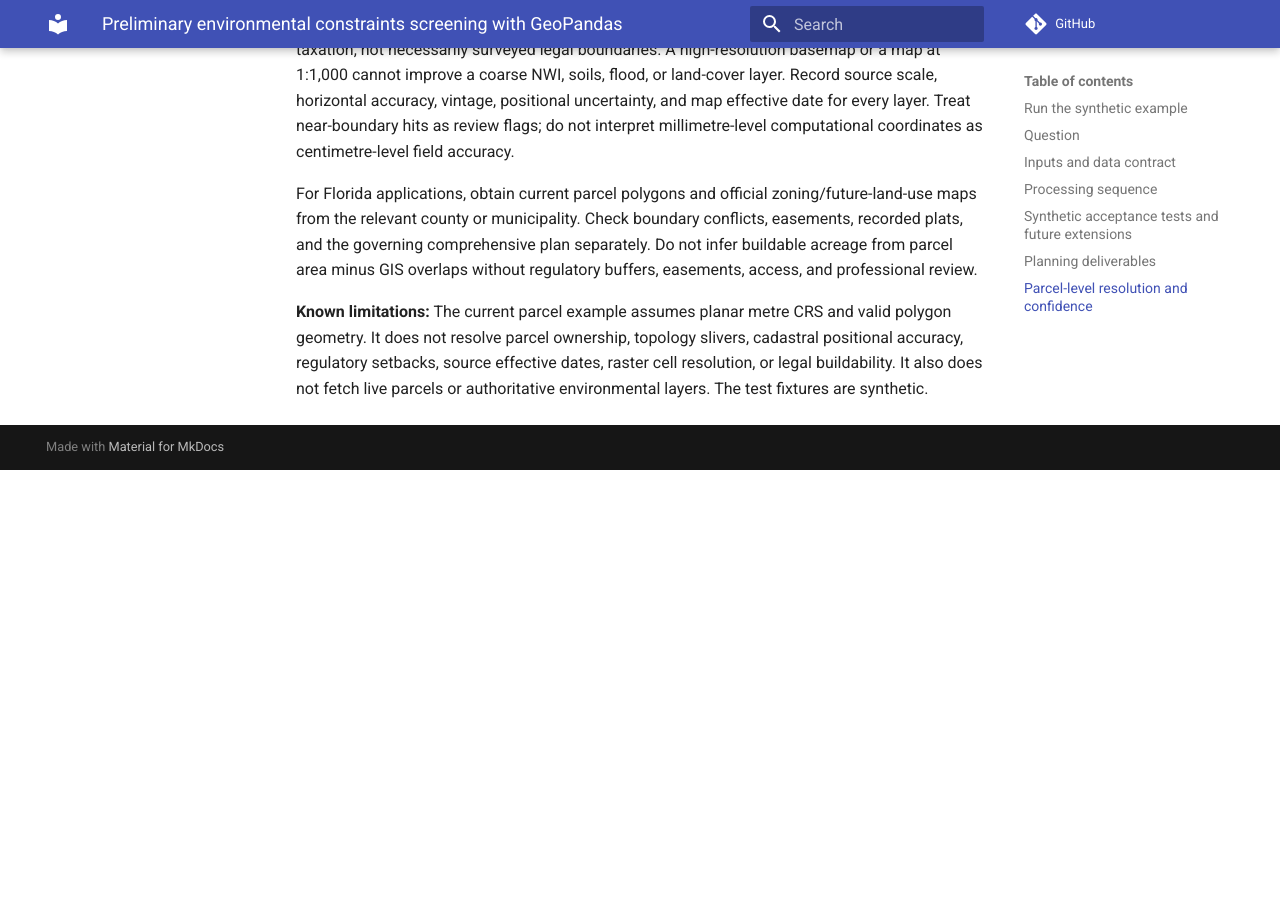
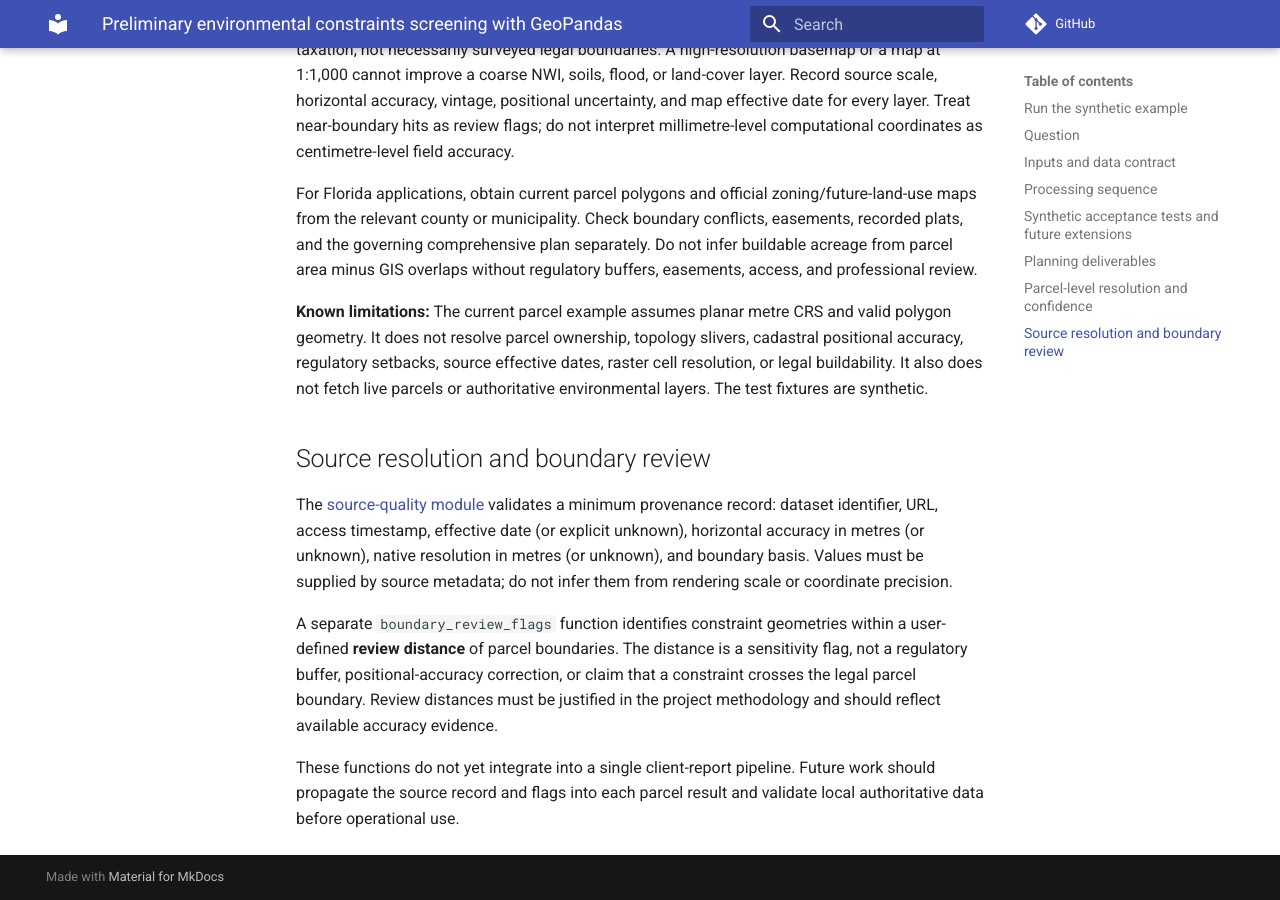
Before and after one commit to ZQM-Computing/geopandas-cookbook, an MkDocs documentation site: the page built from docs/environmental-screening.md, in a window 1280 px wide and 900 px high, scrolled down 2993 px. Built offline with MkDocs 1.6.1 and Material for MkDocs 9.7.7, drawn with Linux system fonts in a browser that asks for light colours; comment, search, counter and statistics services are not loaded; before the commit the page ends 3463 px from its top, so only the background shows below that.

Commit message:
docs: explain parcel source resolution and non-regulatory review flags

````diff
--- a/docs/environmental-screening.md
+++ b/docs/environmental-screening.md
@@ -7,7 +7,7 @@
 ```bash
 pip install -e . pytest
 python examples/12-environmental-screening/run.py
-python -m pytest tests/test_environmental_screening.py tests/test_parcel_environmental_screening.py -q
+python -m pytest tests/test_environmental_screening.py tests/test_parcel_environmental_screening.py tests/test_environmental_source_quality.py -q
 ```
 
 The example reports per-type mapped overlap or missing coverage for synthetic features only. It does not fetch authoritative datasets, write client deliverables, or produce a regulatory conclusion.
@@ -68,3 +68,11 @@ The [parcel-detail example](../examples/12-environmental-screening/parcel_detail
 For Florida applications, obtain current parcel polygons and official zoning/future-land-use maps from the relevant county or municipality. Check boundary conflicts, easements, recorded plats, and the governing comprehensive plan separately. Do not infer buildable acreage from parcel area minus GIS overlaps without regulatory buffers, easements, access, and professional review.
 
 **Known limitations:** The current parcel example assumes planar metre CRS and valid polygon geometry. It does not resolve parcel ownership, topology slivers, cadastral positional accuracy, regulatory setbacks, source effective dates, raster cell resolution, or legal buildability. It also does not fetch live parcels or authoritative environmental layers. The test fixtures are synthetic.
+
+## Source resolution and boundary review
+
+The [source-quality module](../examples/12-environmental-screening/source_quality.py) validates a minimum provenance record: dataset identifier, URL, access timestamp, effective date (or explicit unknown), horizontal accuracy in metres (or unknown), native resolution in metres (or unknown), and boundary basis. Values must be supplied by source metadata; do not infer them from rendering scale or coordinate precision.
+
+A separate `boundary_review_flags` function identifies constraint geometries within a user-defined **review distance** of parcel boundaries. The distance is a sensitivity flag, not a regulatory buffer, positional-accuracy correction, or claim that a constraint crosses the legal parcel boundary. Review distances must be justified in the project methodology and should reflect available accuracy evidence.
+
+These functions do not yet integrate into a single client-report pipeline. Future work should propagate the source record and flags into each parcel result and validate local authoritative data before operational use.
````
